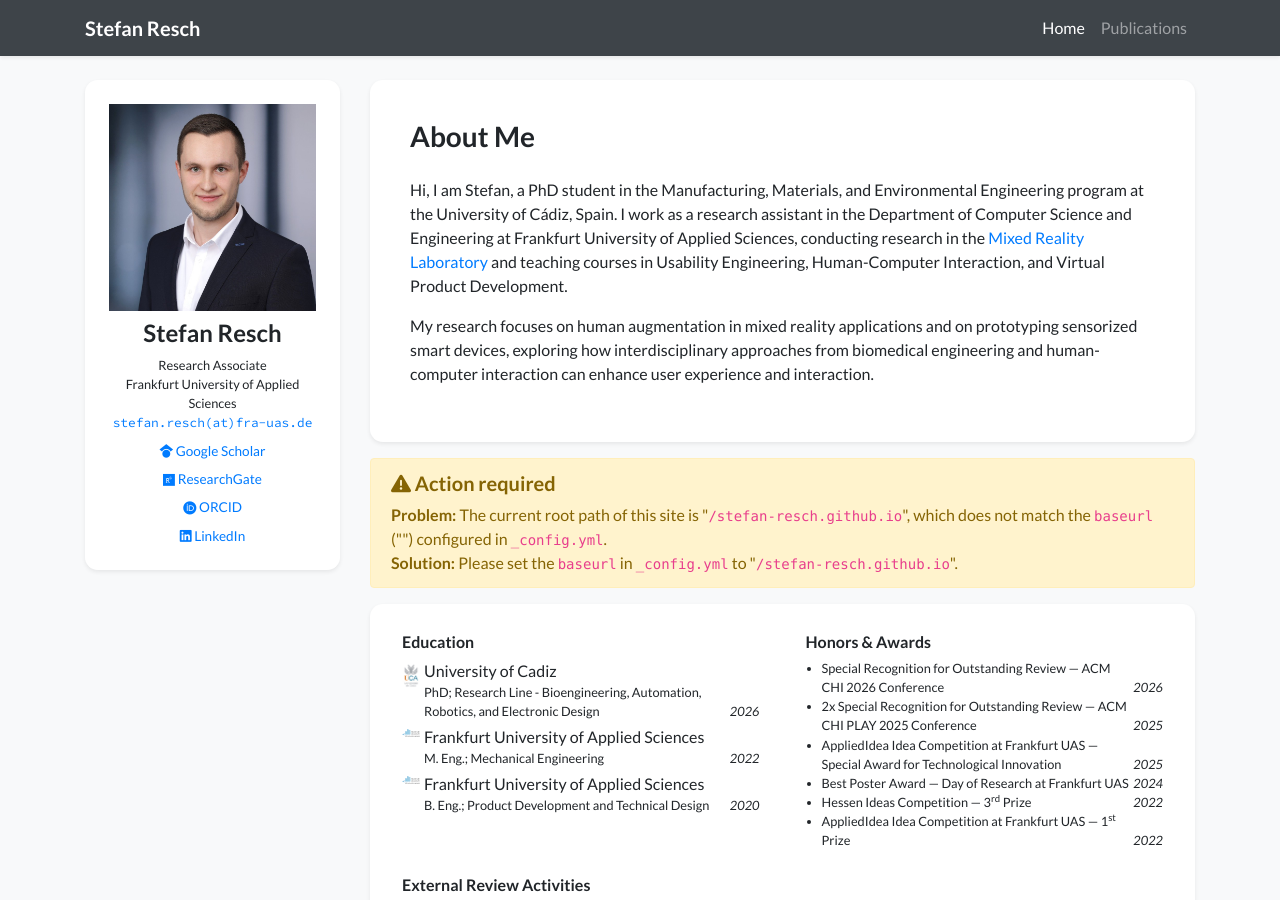
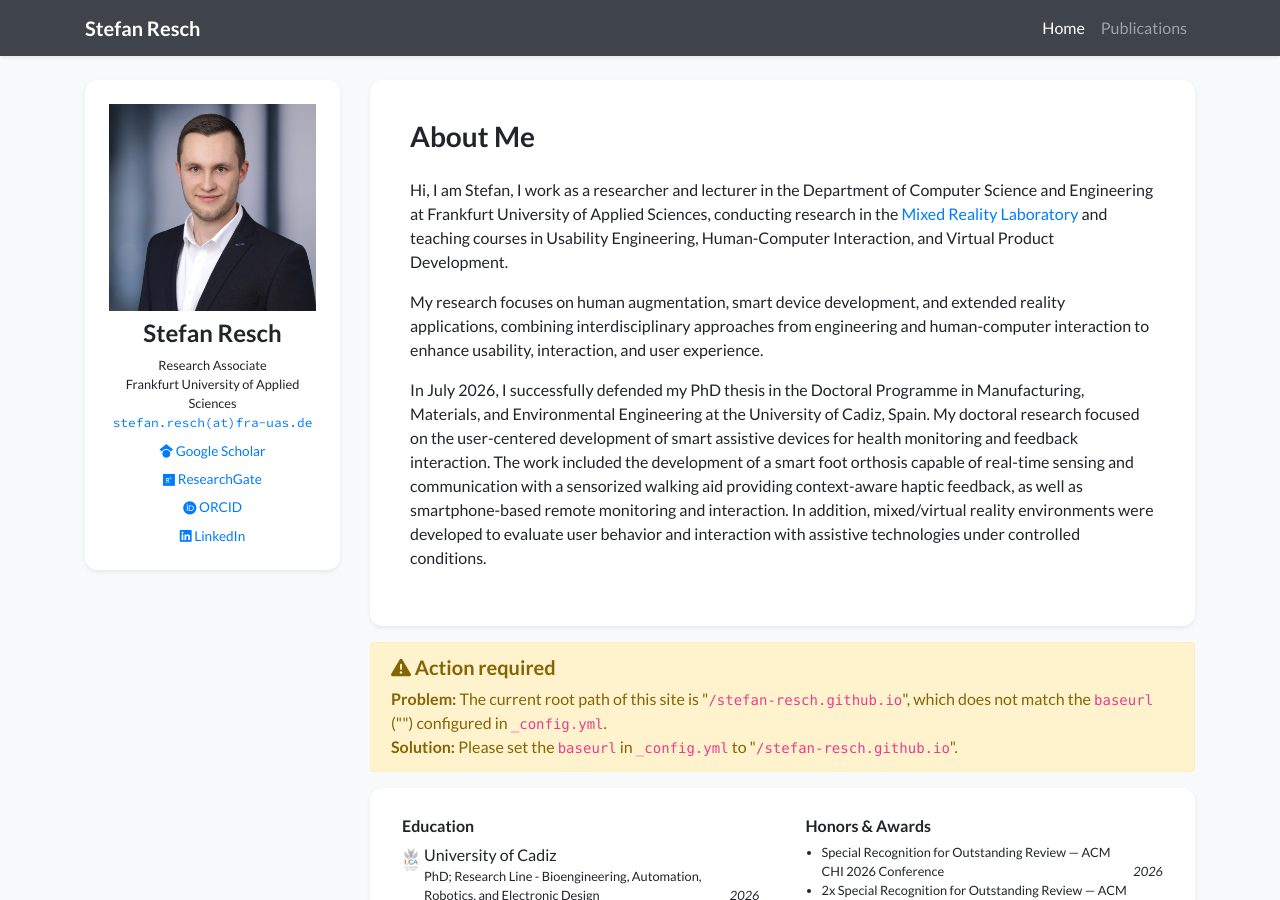
Before and after one commit to Stefan-Resch/stefan-resch.github.io, a Jekyll site: the page built from index.html, in a window 1280 px wide and 900 px high. Built offline with Jekyll 4.4.1, drawn with Linux system fonts in a browser that asks for light colours; nearby versions of some CDN libraries; a style sheet for code colours, icons or effects is not loaded.

Commit message:
Update profile.yml

```diff
--- a/_data/profile.yml
+++ b/_data/profile.yml
@@ -23,10 +23,13 @@ orcid: 0000-0002-0507-3562
 short_bio_text_justify: false
 short_bio: >-
   <p>
-    Hi, I am Stefan, a PhD student in the Manufacturing, Materials, and Environmental Engineering program at the University of Cádiz, Spain. I work as a research assistant in the Department of Computer Science and Engineering at Frankfurt University of Applied Sciences, conducting research in the <a href="https://www.frankfurt-university.de/mixed-reality-lab/" target="_blank">Mixed Reality Laboratory</a> and teaching courses in Usability Engineering, Human-Computer Interaction, and Virtual Product Development.
+    Hi, I am Stefan, I work as a researcher and lecturer in the Department of Computer Science and Engineering at Frankfurt University of Applied Sciences, conducting research in the <a href="https://www.frankfurt-university.de/mixed-reality-lab/" target="_blank">Mixed Reality Laboratory</a> and teaching courses in Usability Engineering, Human-Computer Interaction, and Virtual Product Development.
   </p>
   <p>
-    My research focuses on human augmentation in mixed reality applications and on prototyping sensorized smart devices, exploring how interdisciplinary approaches from biomedical engineering and human-computer interaction can enhance user experience and interaction.
+    My research focuses on human augmentation, smart device development, and extended reality applications, combining interdisciplinary approaches from engineering and human-computer interaction to enhance usability, interaction, and user experience.
+  </p>
+  <p>
+    In July 2026, I successfully defended my PhD thesis in the Doctoral Programme in Manufacturing, Materials, and Environmental Engineering at the University of Cadiz, Spain. My doctoral research focused on the user-centered development of smart assistive devices for health monitoring and feedback interaction. The work included the development of a smart foot orthosis capable of real-time sensing and communication with a sensorized walking aid providing context-aware haptic feedback, as well as smartphone-based remote monitoring and interaction. In addition, mixed/virtual reality environments were developed to evaluate user behavior and interaction with assistive technologies under controlled conditions.
   </p>
 
 portrait_url: /assets/images/photos/portrait1.jpg
```
